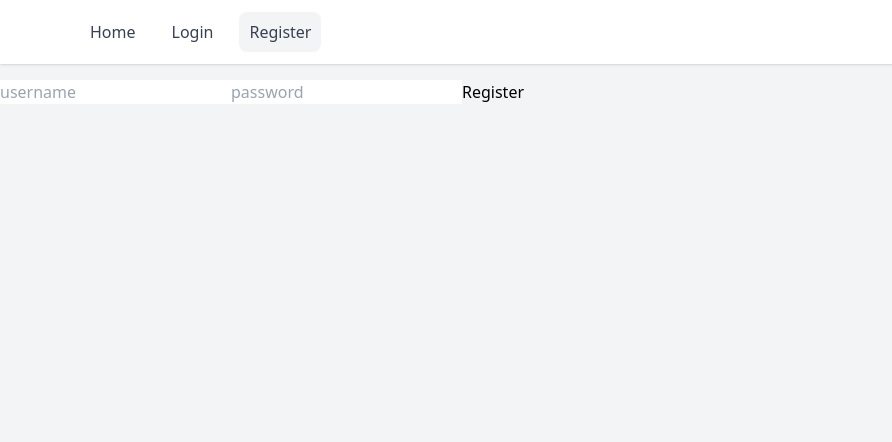
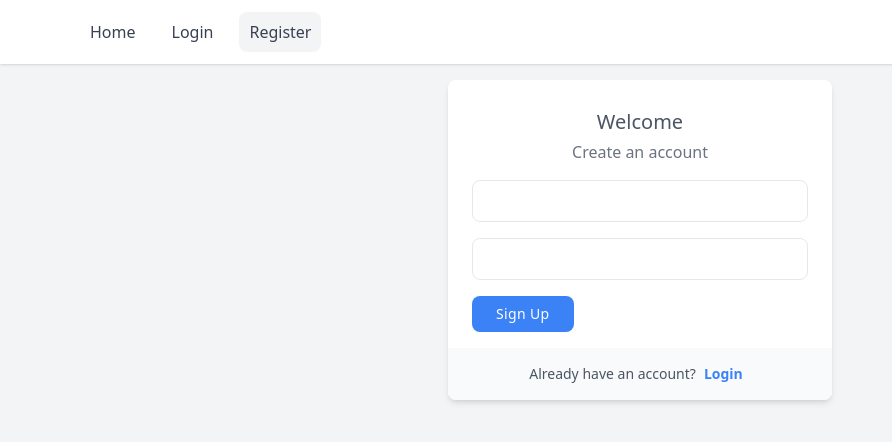
Before and after one commit to geor0014/SE_Dongguk_group_proj, a React (Create React App) app in the folder frontend/: page /register in a window 1280 px wide. Shown: the top 442 px of the page, without its empty margins (0-892 px from the left). Built offline with nearby package versions, Linux system fonts and the light colour scheme.

Commit message:
feat (tailwind): add tailwind to login and register components

```diff
--- a/frontend/src/components/Login.js
+++ b/frontend/src/components/Login.js
@@ -1,6 +1,6 @@
 import React, { useState, useContext } from "react";
 import { AuthContext } from "../contexts/AuthContext";
-import { useNavigate } from "react-router-dom";
+import { useNavigate, Link } from "react-router-dom";
 
 export default function Login() {
   const [username, setUsername] = useState("");
@@ -20,24 +20,109 @@
     }
   };
   return (
-    <div>
-      {user ? null : (
+    <>
+      {!user && (
+        <div className="w-full max-w-sm mx-auto overflow-hidden bg-white rounded-lg shadow-md dark:bg-gray-800">
+          <div className="px-6 py-4">
+            <h3 className="mt-3 text-xl font-medium text-center text-gray-600 dark:text-gray-200">
+              Welcome back!
+            </h3>
+            <p className="mt-1 text-center text-gray-500 dark:text-gray-400">
+              Login
+            </p>
+
+            {/* FORM */}
             <form onSubmit={handleSubmit}>
+              <div className="w-full mt-4">
                 <input
+                  className="block w-full px-4 py-2 mt-2 text-white placeholder-white bg-white border rounded-lg dark:bg-gray-800 dark:border-gray-600 dark:placeholder-gray-400 focus:border-blue-400 dark:focus:border-blue-300 focus:ring-opacity-40 focus:outline-none focus:ring focus:ring-blue-300"
                   type="text"
-            placeholder="username"
+                  placeholder="Username"
                   value={username}
                   onChange={(e) => setUsername(e.target.value)}
                 />
+              </div>
+              <div className="w-full mt-4">
                 <input
+                  className="block w-full px-4 py-2 mt-2 text-white placeholder-white bg-white border rounded-lg dark:bg-gray-800 dark:border-gray-600 dark:placeholder-gray-400 focus:border-blue-400 dark:focus:border-blue-300 focus:ring-opacity-40 focus:outline-none focus:ring focus:ring-blue-300"
                   type="password"
-            placeholder="password"
+                  placeholder="Password"
                   value={password}
                   onChange={(e) => setPassword(e.target.value)}
                 />
-          <button type="submit">Login</button>
+              </div>
+              <button className="px-6 py-2 mt-4 text-sm font-medium tracking-wide text-white capitalize transition-colors duration-300 transform bg-blue-500 rounded-lg hover:bg-blue-400 focus:outline-none focus:ring focus:ring-blue-300 focus:ring-opacity-50">
+                Sign In
+              </button>
             </form>
+            {/* END FORM */}
+          </div>
+
+          <div className="flex items-center justify-center py-4 text-center bg-gray-50 dark:bg-gray-700">
+            <span className="text-sm text-gray-600 dark:text-gray-200">
+              Don't have an account?
+            </span>
+            <Link
+              to="/register"
+              className="mx-2 text-sm font-bold text-blue-500 dark:text-blue-400 hover:underline"
+            >
+              Register
+            </Link>
+          </div>
+        </div>
       )}
-    </div>
+    </>
   );
 }
+
+{
+  /* <div class="w-full max-w-sm mx-auto overflow-hidden bg-white rounded-lg shadow-md dark:bg-gray-800">
+  <div class="px-6 py-4">
+    <h3 class="mt-3 text-xl font-medium text-center text-gray-600 dark:text-gray-200">
+      Welcome Back
+    </h3>
+
+    <p class="mt-1 text-center text-gray-500 dark:text-gray-400">
+      Login or create account
+    </p>
+
+    <form>
+      <div class="w-full mt-4">
+        <input
+          class="block w-full px-4 py-2 mt-2 text-gray-700 placeholder-gray-500 bg-white border rounded-lg dark:bg-gray-800 dark:border-gray-600 dark:placeholder-gray-400 focus:border-blue-400 dark:focus:border-blue-300 focus:ring-opacity-40 focus:outline-none focus:ring focus:ring-blue-300"
+          type="email"
+          placeholder="Email Address"
+          aria-label="Email Address"
+        />
+      </div>
+
+      <div class="w-full mt-4">
+        <input
+          class="block w-full px-4 py-2 mt-2 text-gray-700 placeholder-gray-500 bg-white border rounded-lg dark:bg-gray-800 dark:border-gray-600 dark:placeholder-gray-400 focus:border-blue-400 dark:focus:border-blue-300 focus:ring-opacity-40 focus:outline-none focus:ring focus:ring-blue-300"
+          type="password"
+          placeholder="Password"
+          aria-label="Password"
+        />
+      </div>
+
+        <button class="px-6 py-2 text-sm font-medium tracking-wide text-white capitalize transition-colors duration-300 transform bg-blue-500 rounded-lg hover:bg-blue-400 focus:outline-none focus:ring focus:ring-blue-300 focus:ring-opacity-50">
+          Sign In
+        </button>
+      </div>
+    </form>
+  </div>
+
+  <div class="flex items-center justify-center py-4 text-center bg-gray-50 dark:bg-gray-700">
+    <span class="text-sm text-gray-600 dark:text-gray-200">
+      Don't have an account?{" "}
+    </span>
+
+    <a
+      href="#"
+      class="mx-2 text-sm font-bold text-blue-500 dark:text-blue-400 hover:underline"
+    >
+      Register
+    </a>
+  </div>
+</div>; */
+}
--- a/frontend/src/components/Register.js
+++ b/frontend/src/components/Register.js
@@ -1,6 +1,6 @@
 import React, { useState, useContext } from "react";
 import { AuthContext } from "../contexts/AuthContext";
-import { useNavigate } from "react-router-dom";
+import { useNavigate, Link } from "react-router-dom";
 
 export default function Register() {
   const [username, setUsername] = useState("");
@@ -22,24 +22,57 @@
   };
 
   return (
-    <div>
-      {user ? null : (
+    <>
+      {!user && (
+        <div className="w-full max-w-sm mx-auto overflow-hidden bg-white rounded-lg shadow-md dark:bg-gray-800">
+          <div className="px-6 py-4">
+            <h3 className="mt-3 text-xl font-medium text-center text-gray-600 dark:text-gray-200">
+              Welcome
+            </h3>
+            <p className="mt-1 text-center text-gray-500 dark:text-gray-400">
+              Create an account
+            </p>
+
+            {/* FORM */}
             <form onSubmit={handleSubmit}>
+              <div className="w-full mt-4">
                 <input
+                  className="block w-full px-4 py-2 mt-2 text-white placeholder-white bg-white border rounded-lg dark:bg-gray-800 dark:border-gray-600 dark:placeholder-gray-400 focus:border-blue-400 dark:focus:border-blue-300 focus:ring-opacity-40 focus:outline-none focus:ring focus:ring-blue-300"
                   type="text"
-            placeholder="username"
+                  placeholder="Username"
                   value={username}
                   onChange={(e) => setUsername(e.target.value)}
                 />
+              </div>
+              <div className="w-full mt-4">
                 <input
+                  className="block w-full px-4 py-2 mt-2 text-white placeholder-white bg-white border rounded-lg dark:bg-gray-800 dark:border-gray-600 dark:placeholder-gray-400 focus:border-blue-400 dark:focus:border-blue-300 focus:ring-opacity-40 focus:outline-none focus:ring focus:ring-blue-300"
                   type="password"
-            placeholder="password"
+                  placeholder="Password"
                   value={password}
                   onChange={(e) => setPassword(e.target.value)}
                 />
-          <button type="submit">Register</button>
+              </div>
+              <button className="px-6 py-2 mt-4 text-sm font-medium tracking-wide text-white capitalize transition-colors duration-300 transform bg-blue-500 rounded-lg hover:bg-blue-400 focus:outline-none focus:ring focus:ring-blue-300 focus:ring-opacity-50">
+                Sign up
+              </button>
             </form>
+            {/* END FORM */}
+          </div>
+
+          <div className="flex items-center justify-center py-4 text-center bg-gray-50 dark:bg-gray-700">
+            <span className="text-sm text-gray-600 dark:text-gray-200">
+              Already have an account?
+            </span>
+            <Link
+              to="/login"
+              className="mx-2 text-sm font-bold text-blue-500 dark:text-blue-400 hover:underline"
+            >
+              Login
+            </Link>
+          </div>
+        </div>
       )}
-    </div>
+    </>
   );
 }
```
Lines whose indentation alone changed are shown as unchanged.
